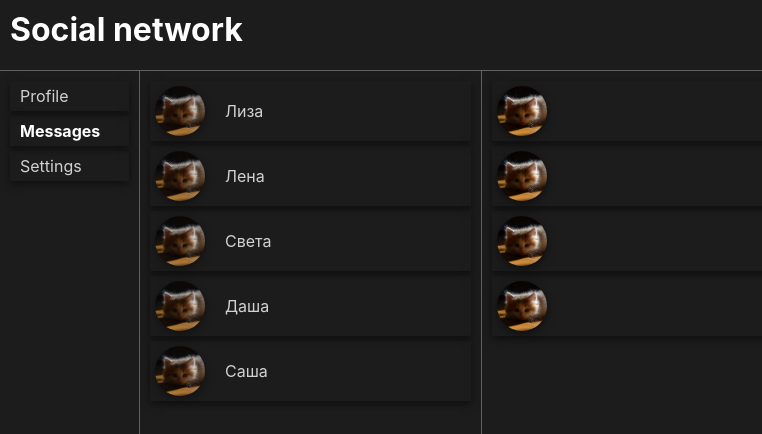
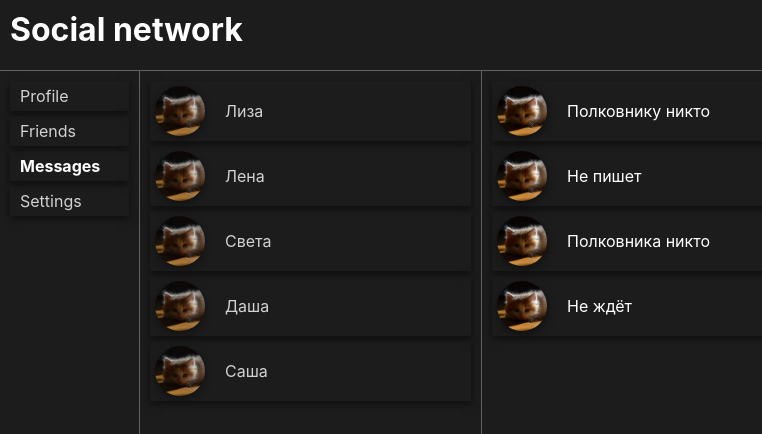
Before and after one commit to ps-fedorova/react-social-network, a React (Create React App) app: page /dialogs in a window 1280 px wide. Shown: the top 434 px of the page, without its empty margins (0-762 px from the left). Built offline with nearby package versions, Linux system fonts and the light colour scheme.

Commit message:
feat: add state.js

```diff
--- a/src/App.js
+++ b/src/App.js
@@ -8,12 +8,12 @@ import NavBar from "./components/NavBar/NavBar";
 
 
 function App(props) {
-  const {ARR__POSTS, ARR__NAME} = props;
+  const { state } = props;
   return (
     <div className="app">
       <Header/>
       <NavBar/>
-      <Main ARR__POSTS={ARR__POSTS} ARR__NAME={ARR__NAME}/>
+      <Main state={state}/>
     </div>
   );
 }
--- a/src/components/Main/Dialogs/Dialogs.js
+++ b/src/components/Main/Dialogs/Dialogs.js
@@ -6,11 +6,11 @@ import Messages from "./Messages/Messages";
 
 
 const Dialogs = (props) => {
-  const {ARR__NAME} = props;
+  const {ARR__NAME, ARR__MESSAGES} = props.dialogs;
   return (
     <div className={s.dialogs}>
       <DialogsList ARR__NAME={ARR__NAME}/>
-      <Messages/>
+      <Messages ARR__MESSAGES={ARR__MESSAGES}/>
     </div>
 
   )
--- a/src/components/Main/Dialogs/Messages/Messages.js
+++ b/src/components/Main/Dialogs/Messages/Messages.js
@@ -4,21 +4,17 @@ import s from "./Messages.module.css"
 import Post from "../../../../utils/ui-kit/Post/Post";
 
 
-const Messages = () => {
+const Messages = (props) => {
+  const { ARR__MESSAGES } = props;
   return (
     <ul className={`list ${s.dialogsList}`}>
-      <li className="post__item">
-        <Post/>
-      </li>
-      <li className="post__item">
-        <Post/>
-      </li>
-      <li className="post__item">
-        <Post/>
-      </li>
-      <li className="post__item">
-        <Post/>
-      </li>
+      {ARR__MESSAGES.map((message, index) => {
+        return (
+          <li key={index} className="post__item">
+            <Post item={message}/>
+          </li>)
+      })
+      }
     </ul>
   )
 }
--- a/src/components/Main/Main.js
+++ b/src/components/Main/Main.js
@@ -5,15 +5,15 @@ import Profile from "./Profile/Profile";
 import Dialogs from "./Dialogs/Dialogs";
 
 const Main = (props) => {
-  const {ARR__POSTS, ARR__NAME} = props;
+  const {profile, dialogs} = props.state;
   return (
     <div className={s.main}>
       <Switch>
         <Route exact path="/profile">
-          <Profile ARR__POSTS={ARR__POSTS}/>
+          <Profile profile={profile}/>
         </Route>
         <Route path="/dialogs">
-          <Dialogs ARR__NAME={ARR__NAME}/>
+          <Dialogs dialogs={dialogs}/>
         </Route>
       </Switch>
     </div>
--- a/src/components/Main/Profile/Profile.js
+++ b/src/components/Main/Profile/Profile.js
@@ -5,14 +5,14 @@ import IconAvatar from "../../../utils/ui-kit/IconAvatar/IconAvatar";
 import s from "./Profile.module.css"
 
 const Profile = (props) => {
-  const {ARR__POSTS} = props;
+  const { ARR__POSTS } = props.profile;
   return (
     <div>
       {/*<img className={s.profile__imgBg} src={forest} alt="forest"/>*/}
       <div className={s.profile__content}>
         <div className={s.profile__info}>
           <IconAvatar profileAvatarClassName={s.profile__IconAvatar} profile={true}/>
-          <p>description</p>
+          <p>Полина</p>
         </div>
         <ProfilePosts ARR__POSTS={ARR__POSTS}/>
       </div>
--- a/src/components/Main/Profile/ProfilePosts/ProfilePosts.js
+++ b/src/components/Main/Profile/ProfilePosts/ProfilePosts.js
@@ -4,6 +4,7 @@ import s from './ProfilePosts.module.css'
 
 const ProfilePosts = (props) => {
   const {ARR__POSTS} = props;
+
   return (
     <>
       <h2>My posts</h2>
--- a/src/components/NavBar/NavBar.js
+++ b/src/components/NavBar/NavBar.js
@@ -7,6 +7,10 @@ const NavBar = () => {
     {
       key: "Profile",
       path: "/profile",
+    },
+    {
+      key: "Friends",
+      path: "/friends",
     },
     {
       key: "Messages",
--- a/src/index.js
+++ b/src/index.js
@@ -4,24 +4,12 @@ import { BrowserRouter } from 'react-router-dom';
 import './index.css';
 import App from './App';
 import reportWebVitals from './reportWebVitals';
-
-const ARR__POSTS = [
-  "Большие города",
-  "Пустые поезда",
-  "Ни берега, ни дна",
-  "Все начинать сначала",
-  "Холодная война",
-  "И время как вода",
-  "Он не сошел с ума",
-  "Ты ничего не знала",
-];
-
-const ARR__NAME = ["Лиза", "Лена", "Света", "Даша", "Саша"];
+import state from './redux/state';
 
 ReactDOM.render(
   <React.StrictMode>
     <BrowserRouter>
-      <App ARR__POSTS={ARR__POSTS} ARR__NAME={ARR__NAME}/>
+      <App state={state}/>
     </BrowserRouter>
   </React.StrictMode>,
   document.getElementById('root')
--- /dev/null
+++ b/src/redux/state.js
@@ -0,0 +1,20 @@
+const state = {
+  dialogs: {
+    ARR__NAME: ["Лиза", "Лена", "Света", "Даша", "Саша"],
+    ARR__MESSAGES: ["Полковнику никто", "Не пишет", "Полковника никто", "Не ждёт"],
+  },
+  profile: {
+    ARR__POSTS: [
+      "Большие города",
+      "Пустые поезда",
+      "Ни берега, ни дна",
+      "Все начинать сначала",
+      "Холодная война",
+      "И время как вода",
+      "Он не сошел с ума",
+      "Ты ничего не знала",
+    ],
+  }
+}
+
+export default state;
```
Also changed, not shown: 1 other file (tests, documents, lock files or other folders).
